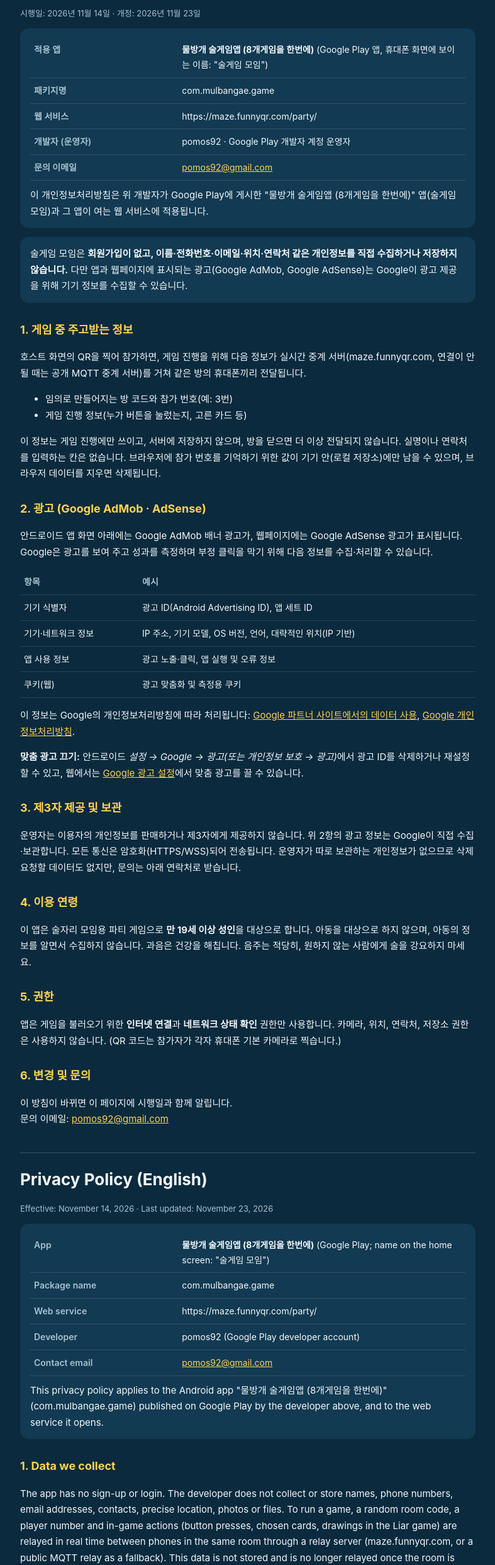
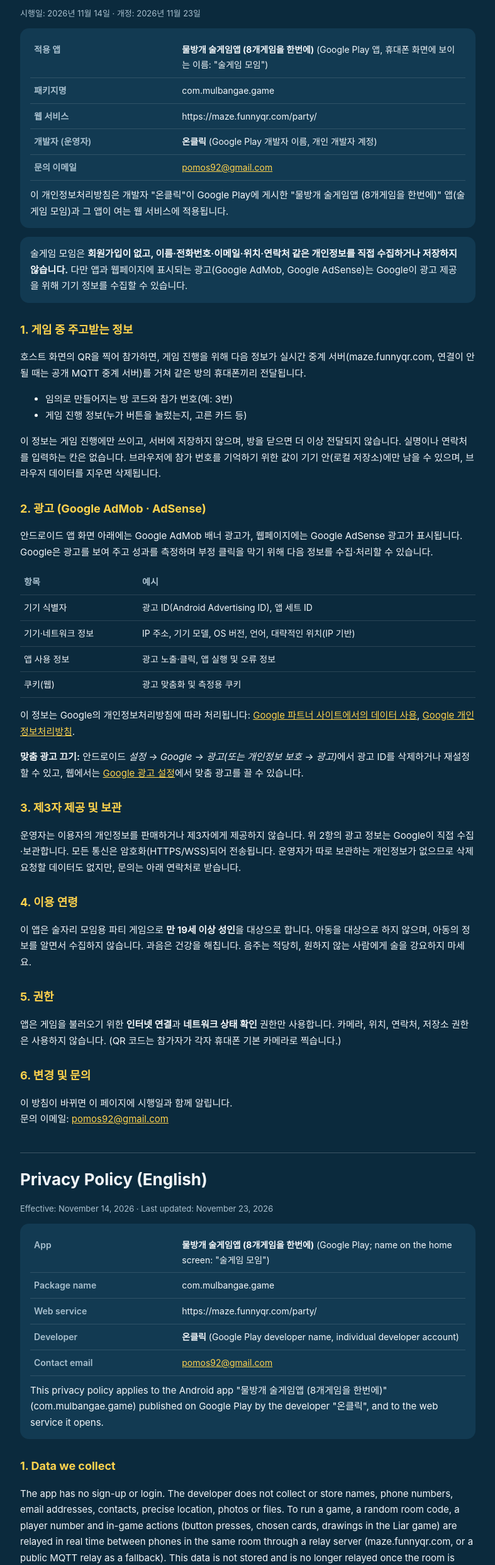
Before and after one commit to pomos92/mulbangae-game, a plain HTML site: page privacy.html in a window 1280 px wide. Shown: the part 75-2560 px from the top of the page at 63% size, without its empty margins (246-1033 px from the left). Drawn offline with Linux system fonts and the light colour scheme.

Commit message:
개인정보처리방침: 개발자 이름을 Play 개발자 이름 '온클릭'으로
Co-Authored-By: Claude Opus 5.5 <noreply@anthropic.com>
Claude-Session: https://claude.ai/code/session_01ADFik6TskSAsGirPzcy88n

```diff
--- a/privacy.html
+++ b/privacy.html
@@ -31,10 +31,10 @@
       <tr><th style="width:34%">적용 앱</th><td><b>물방개 술게임앱 (8개게임을 한번에)</b> (Google Play 앱, 휴대폰 화면에 보이는 이름: "술게임 모임")</td></tr>
       <tr><th>패키지명</th><td>com.mulbangae.game</td></tr>
       <tr><th>웹 서비스</th><td>https://maze.funnyqr.com/party/</td></tr>
-      <tr><th>개발자 (운영자)</th><td>pomos92 · Google Play 개발자 계정 운영자</td></tr>
+      <tr><th>개발자 (운영자)</th><td><b>온클릭</b> (Google Play 개발자 이름, 개인 개발자 계정)</td></tr>
       <tr><th>문의 이메일</th><td><a href="mailto:pomos92@gmail.com">pomos92@gmail.com</a></td></tr>
     </table>
-    <p style="margin:10px 0 0">이 개인정보처리방침은 위 개발자가 Google Play에 게시한 "물방개 술게임앱 (8개게임을 한번에)" 앱(술게임 모임)과 그 앱이 여는 웹 서비스에 적용됩니다.</p>
+    <p style="margin:10px 0 0">이 개인정보처리방침은 개발자 "온클릭"이 Google Play에 게시한 "물방개 술게임앱 (8개게임을 한번에)" 앱(술게임 모임)과 그 앱이 여는 웹 서비스에 적용됩니다.</p>
   </div>
 
   <div class="box">
@@ -92,10 +92,10 @@
       <tr><th style="width:34%">App</th><td><b>물방개 술게임앱 (8개게임을 한번에)</b> (Google Play; name on the home screen: "술게임 모임")</td></tr>
       <tr><th>Package name</th><td>com.mulbangae.game</td></tr>
       <tr><th>Web service</th><td>https://maze.funnyqr.com/party/</td></tr>
-      <tr><th>Developer</th><td>pomos92 (Google Play developer account)</td></tr>
+      <tr><th>Developer</th><td><b>온클릭</b> (Google Play developer name, individual developer account)</td></tr>
       <tr><th>Contact email</th><td><a href="mailto:pomos92@gmail.com">pomos92@gmail.com</a></td></tr>
     </table>
-    <p style="margin:10px 0 0">This privacy policy applies to the Android app "물방개 술게임앱 (8개게임을 한번에)" (com.mulbangae.game) published on Google Play by the developer above, and to the web service it opens.</p>
+    <p style="margin:10px 0 0">This privacy policy applies to the Android app "물방개 술게임앱 (8개게임을 한번에)" (com.mulbangae.game) published on Google Play by the developer "온클릭", and to the web service it opens.</p>
   </div>
   <h2>1. Data we collect</h2>
   <p>The app has no sign-up or login. The developer does not collect or store names, phone numbers, email addresses, contacts, precise location, photos or files.
```
